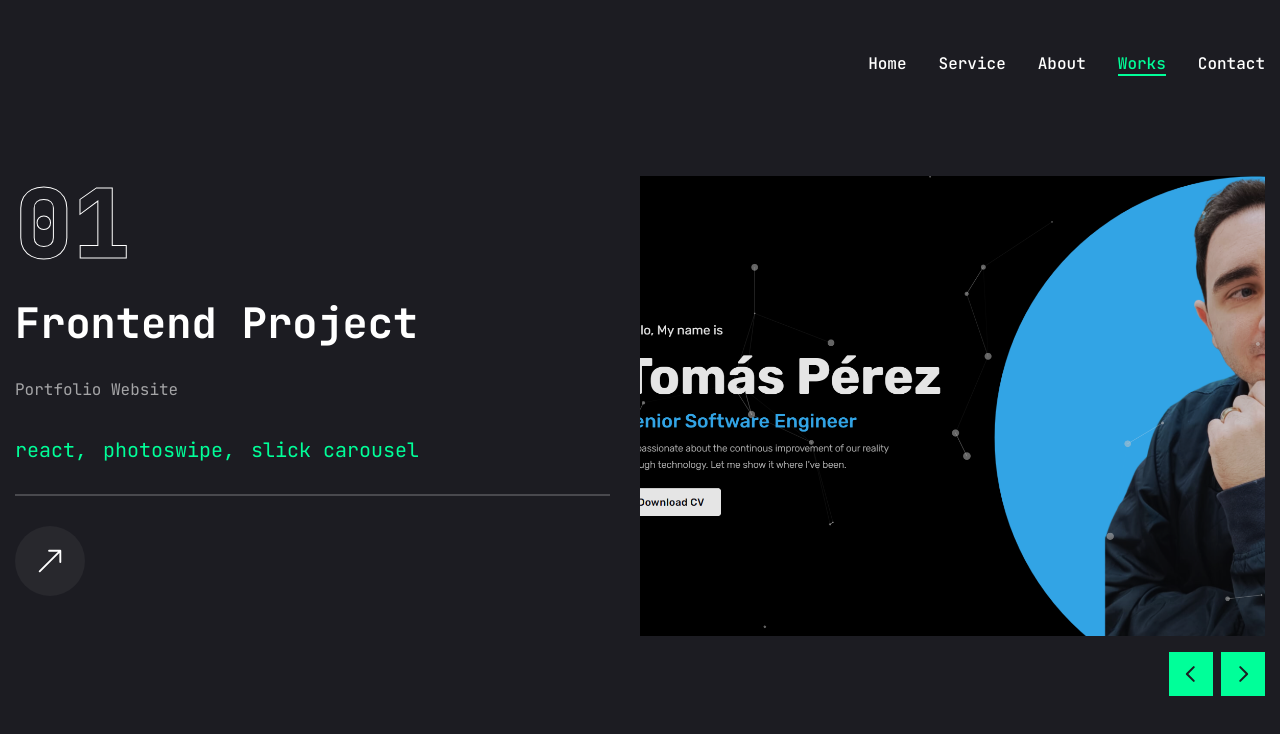
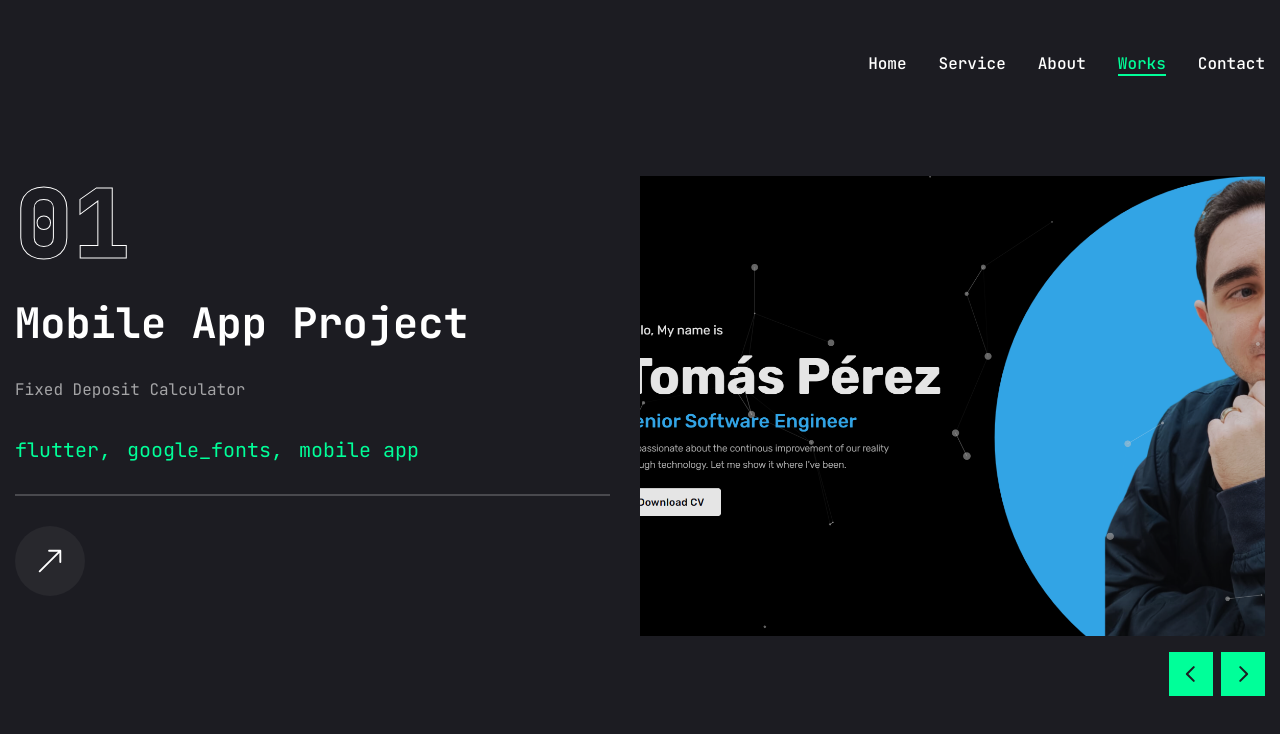
Before and after one commit to ATHIRADI/resume, a Next.js app: page /works in a window 1280 px wide. Shown: the top 734 px of the page. Built offline with nearby package versions, Linux system fonts and the light colour scheme.

Commit message:
Update page.jsx

```diff
--- a/app/works/page.jsx
+++ b/app/works/page.jsx
@@ -19,16 +19,16 @@ import WorkSliderBtns from "@/components/WorkSliderBtns";
 const projects = [
   {
     num: "01",
-    category: "frontend",
-    title: "Portfolio Website",
+    category: "Mobile App",
+    title: "Fixed Deposit Calculator",
 
     stack: [
-      { name: "react" },
-      { name: "photoswipe" },
-      { name: "slick carousel" },
+      { name: "flutter" },
+      { name: "google_fonts" },
+      { name: "mobile app" },
     ],
     image: "/Images/portfolio-1.png",
-    live: "https://portfolio-website-2-eosin.vercel.app/",
+    live: "https://github.com/ATHIRADI/fd-calculator-flutter",
   },
   {
     num: "02",
```
